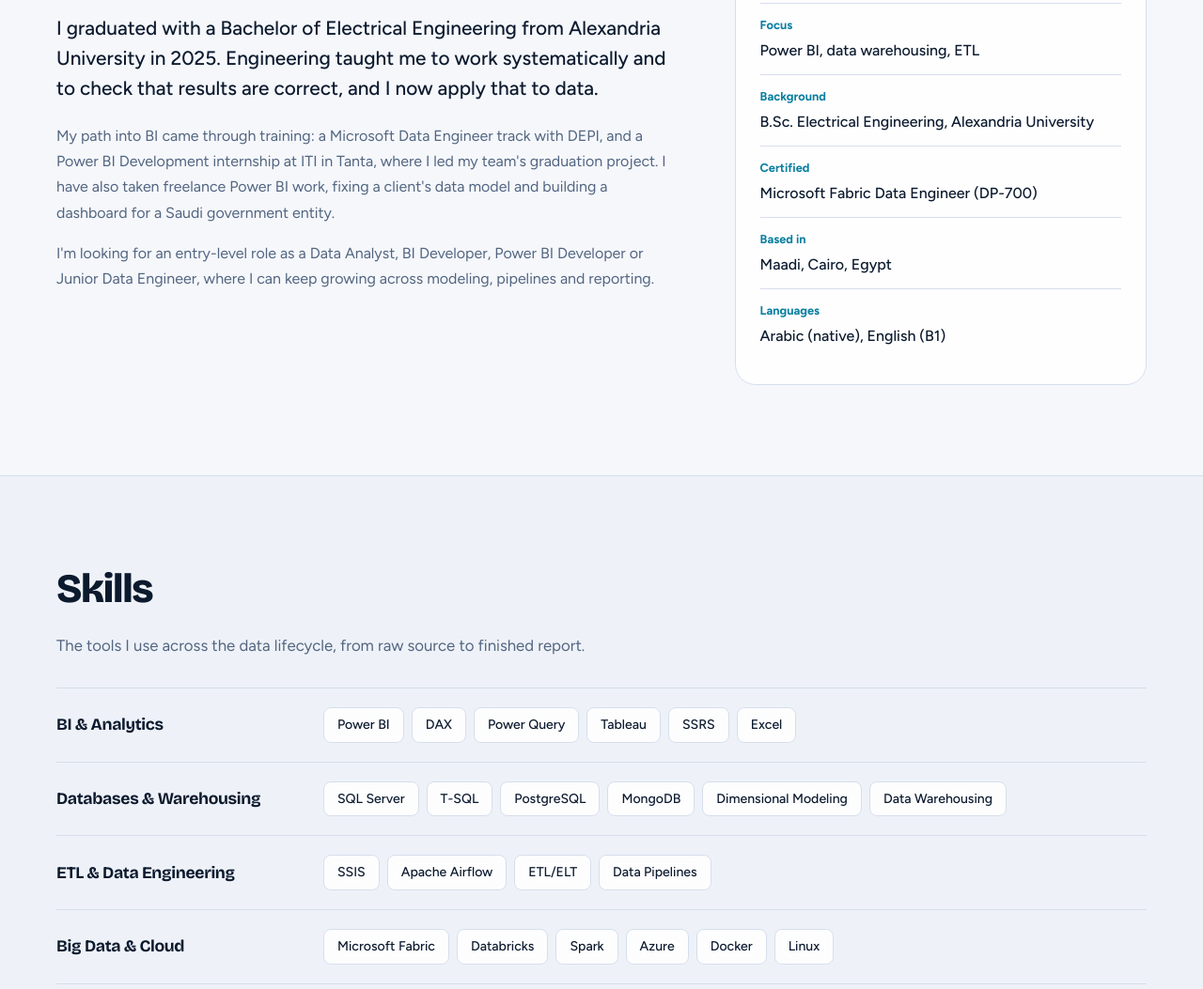
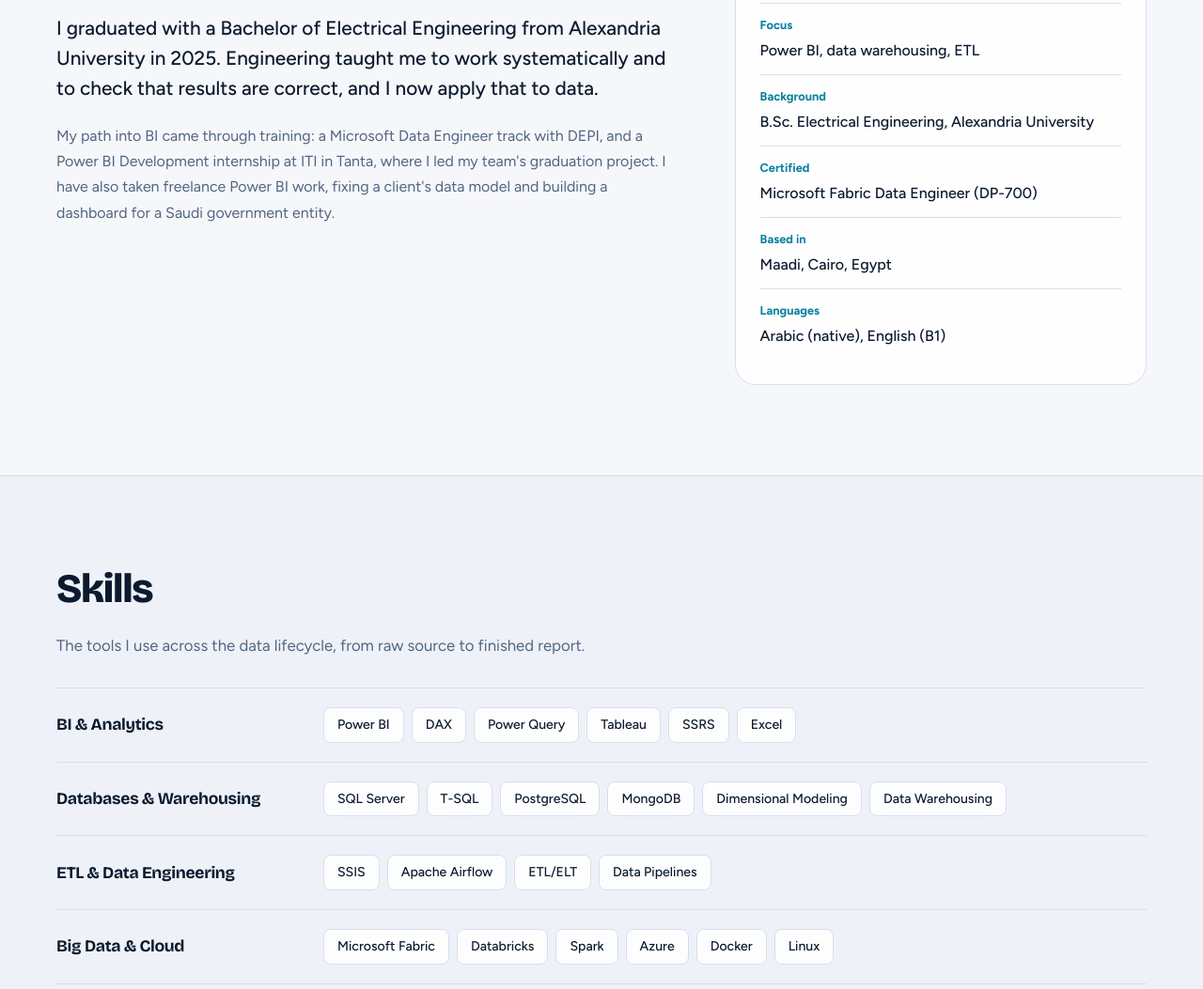
Before and after one commit to Eng-AhmedAdel30/Portfolio, a plain HTML site: page index.html in a window 1280 px wide. Shown: the part 1092-2145 px from the top of the page at 94% size. Drawn offline with nearby package versions, Linux system fonts and the light colour scheme.

Commit message:
Update index.html

```diff
--- a/index.html
+++ b/index.html
@@ -89,7 +89,6 @@
       <h2>About</h2>
       <p class="big">I graduated with a Bachelor of Electrical Engineering from Alexandria University in 2025. Engineering taught me to work systematically and to check that results are correct, and I now apply that to data.</p>
       <p>My path into BI came through training: a Microsoft Data Engineer track with DEPI, and a Power BI Development internship at ITI in Tanta, where I led my team's graduation project. I have also taken freelance Power BI work, fixing a client's data model and building a dashboard for a Saudi government entity.</p>
-      <p>I'm looking for an entry-level role as a Data Analyst, BI Developer, Power BI Developer or Junior Data Engineer, where I can keep growing across modeling, pipelines and reporting.</p>
     </div>
     <aside class="facts" aria-label="Quick facts">
       <h3>At a glance</h3>
```
